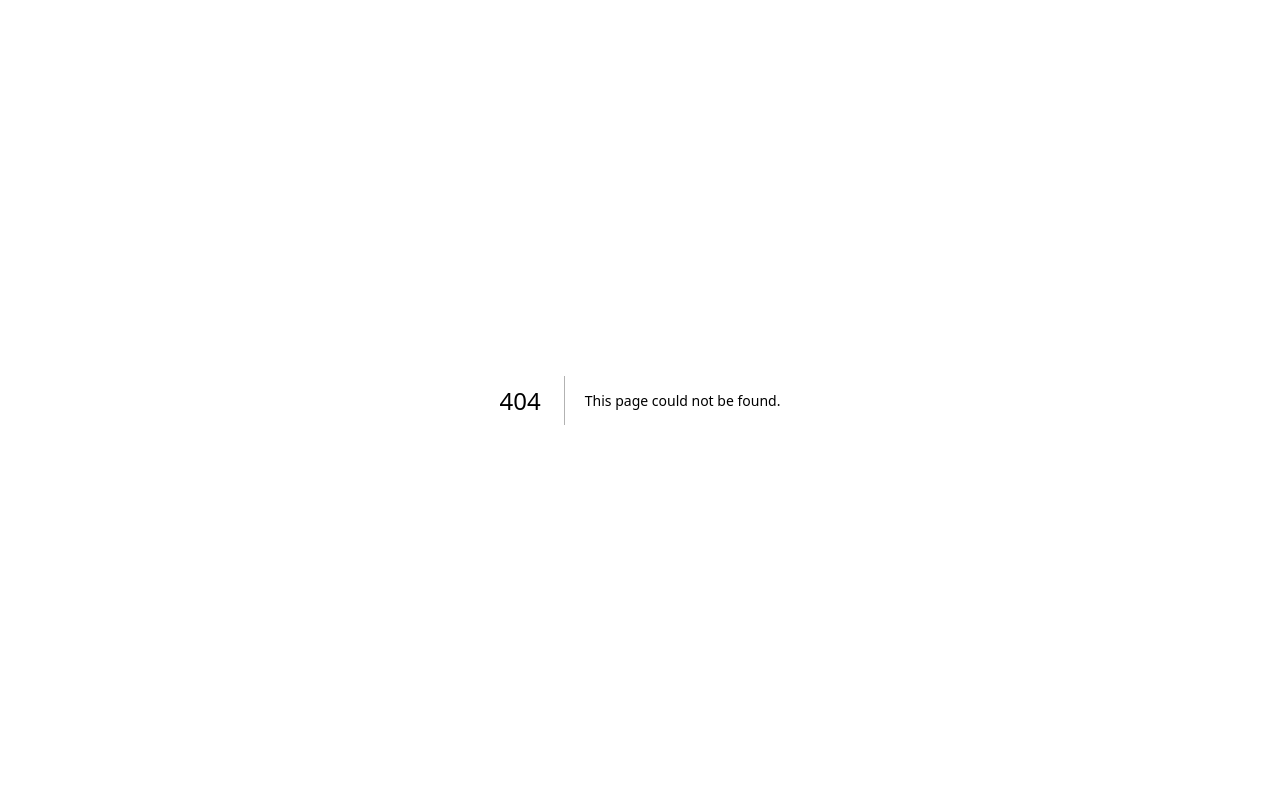
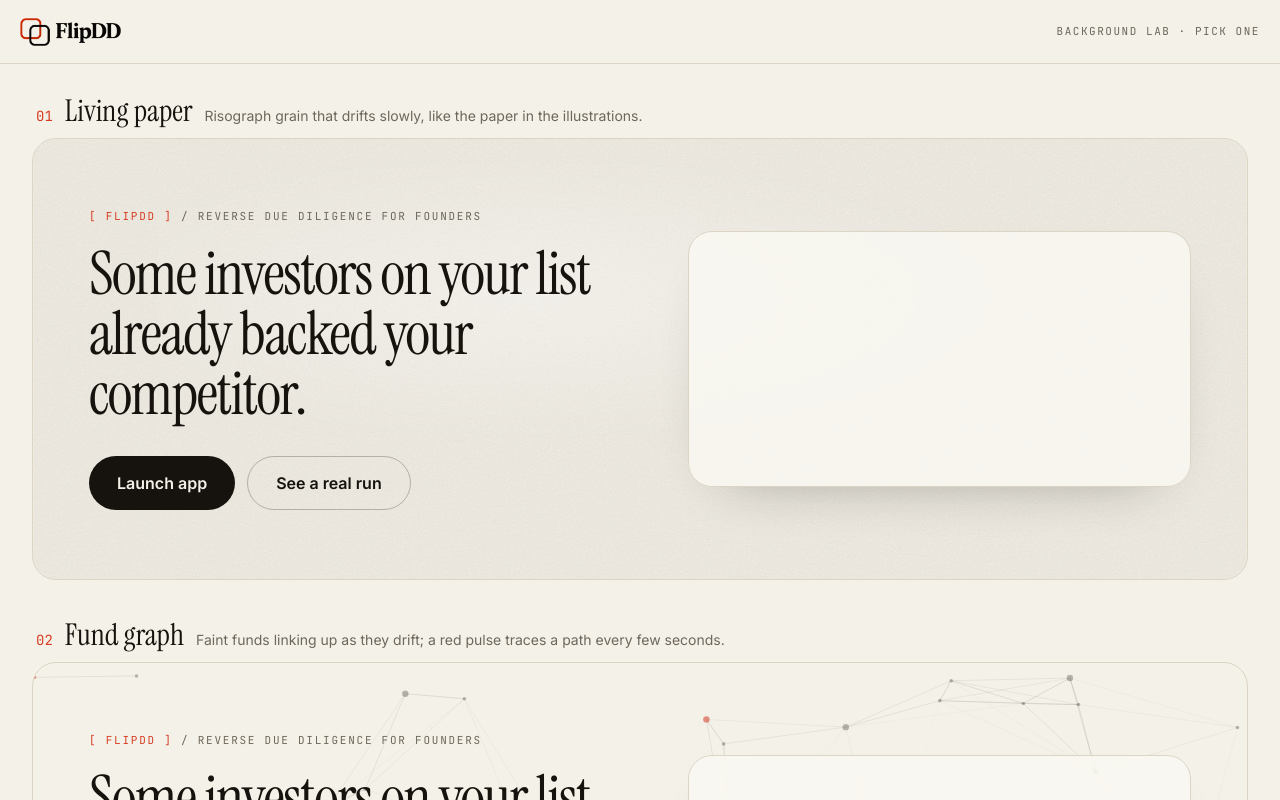
Before and after one commit to mrnetwork0001/FlipDD, a Next.js app: page /lab in a window 1280 px wide. Before the commit this address had no page. Shown: the top 800 px of the page. Built offline with nearby package versions, Linux system fonts and the light colour scheme.

Commit message:
Background effects lab

```diff
--- /dev/null
+++ b/src/app/lab/page.tsx
@@ -0,0 +1,50 @@
+"use client";
+
+// Background lab: each continuous effect behind a copy of the landing hero, to
+// pick one before it goes on the real pages. Not linked from the site.
+
+import Link from "next/link";
+import { BACKGROUNDS } from "@/components/bg/Backgrounds";
+import FlipLogo from "@/components/FlipLogo";
+
+export default function Lab() {
+  return (
+    <main className="min-h-screen bg-paper">
+      <header className="flex h-16 items-center justify-between border-b border-line px-5">
+        <FlipLogo height={28} />
+        <span className="font-mono text-[11px] uppercase tracking-[0.14em] text-muted">Background lab · pick one</span>
+      </header>
+      <div className="space-y-10 px-3 py-8 lg:px-8">
+        {BACKGROUNDS.map(({ key, name, note, C }, i) => (
+          <section key={key}>
+            <div className="mb-3 flex flex-wrap items-baseline gap-x-3 gap-y-1 px-1">
+              <span className="font-mono text-sm text-signal">0{i + 1}</span>
+              <h2 className="font-serif text-3xl leading-none">{name}</h2>
+              <p className="text-sm text-muted">{note}</p>
+            </div>
+            <div className="relative overflow-hidden rounded-3xl border border-line bg-paper">
+              <C />
+              <div className="relative grid min-h-[440px] items-center gap-10 px-8 py-14 lg:grid-cols-[1fr_0.9fr] lg:px-14">
+                <div>
+                  <p className="mb-5 font-mono text-[11px] uppercase tracking-[0.16em] text-muted">
+                    <span className="text-signal">[ FlipDD ]</span> / Reverse due diligence for founders
+                  </p>
+                  <h1 className="max-w-xl font-serif text-5xl leading-[1.03] tracking-tight lg:text-6xl">
+                    Some investors on your list already backed your competitor.
+                  </h1>
+                  <div className="mt-8 flex flex-wrap gap-3">
+                    <Link href="/app" className="btn-primary !px-7 !py-3.5 !text-base">
+                      Launch app
+                    </Link>
+                    <span className="btn-ghost !px-7 !py-3.5 !text-base">See a real run</span>
+                  </div>
+                </div>
+                <div className="hidden h-64 rounded-3xl border border-line bg-card/80 shadow-[0_24px_60px_-40px_rgba(22,19,14,0.45)] backdrop-blur-[1px] lg:block" />
+              </div>
+            </div>
+          </section>
+        ))}
+      </div>
+    </main>
+  );
+}
```
